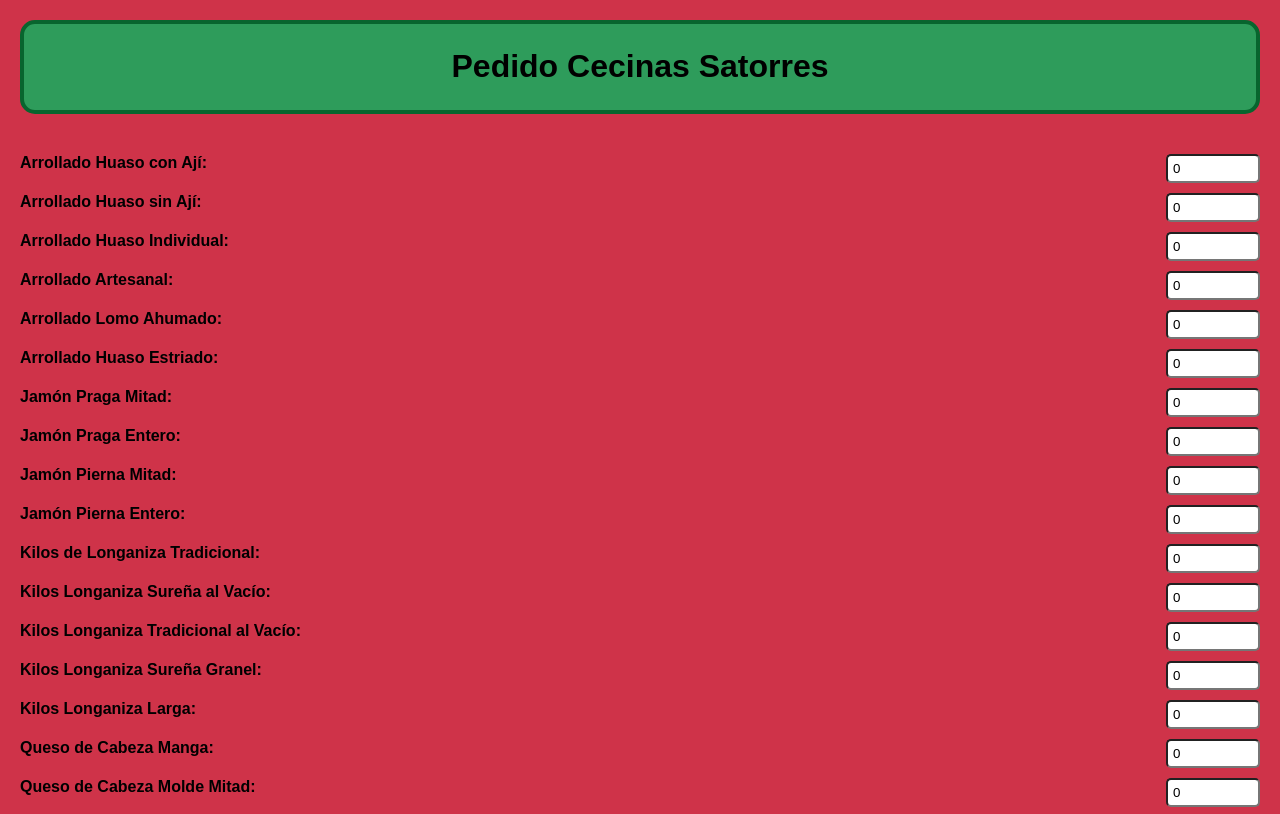
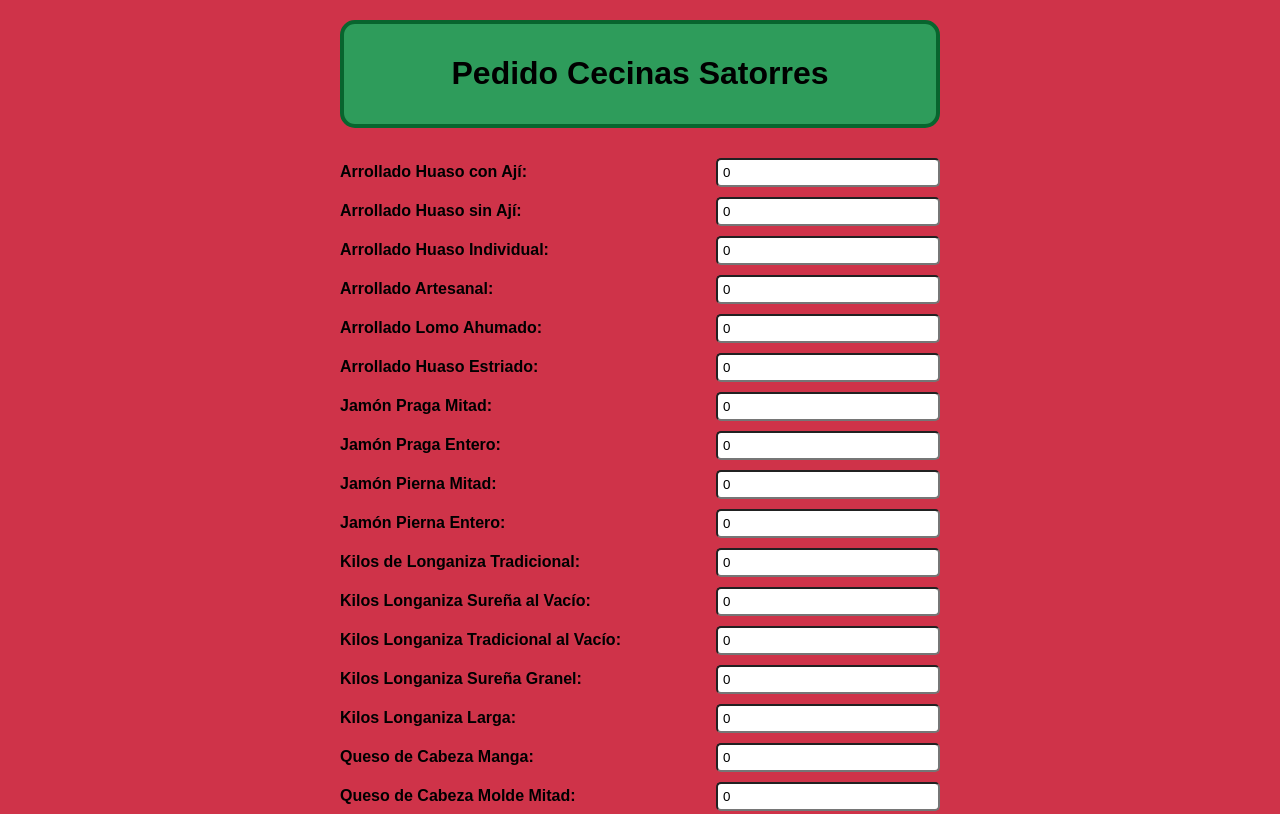
Before and after one commit to ccx1965/pedidos, a plain HTML site: page index.html in a window 1280 px wide. Shown: the top 814 px of the page. Drawn offline with Linux system fonts and the light colour scheme.

Commit message:
Update styles.css

```diff
--- a/styles.css
+++ b/styles.css
@@ -1,46 +1,48 @@
 body {
   font-family: Arial, sans-serif;
   font-weight: bold;
-  margin: 20px;
-  padding: 0;
+  margin: 0;
+  padding: 20px;
   background-color: #CF3349;
+  max-width: 600px;
+  margin: auto;
 }
 
 .title-container {
-  display: center;
   text-align: center;
-  margin-bottom: 40px;
+  margin-bottom: 30px;
   border: 4px solid #08652E;
   border-radius: 15px;
-  padding: 3px;
+  padding: 10px;
   background-color: #2E9C5B;
 }
 
 .title-container h1 {
   font-weight: bold;
-  color: #black;
+  color: black;
 }
 
 .producto {
   display: flex;
-  justify-content: left;
+  justify-content: space-between;
+  align-items: center;
   margin-bottom: 10px;
+  flex-wrap: wrap;
 }
 
 .producto label {
   flex: 1;
-  margin-right: 10px;
+  min-width: 60%;
 }
 
 .producto input {
-  width: 80px;
+  width: 35%;
+  padding: 5px;
   border-radius: 5px;
-  padding: 05px;
 }
 
 .button-container {
   text-align: center;
-  font-weight: bold;
   margin-top: 20px;
 }
 
@@ -53,9 +55,10 @@ button {
   font-size: 16px;
   border-radius: 10px;
   cursor: pointer;
+  transition: all 0.3s ease;
 }
 
 button:hover {
   background-color: #31CCF2;
-  border: 2px solid #0986F5;
+  border-color: #0986F5;
 }
```
